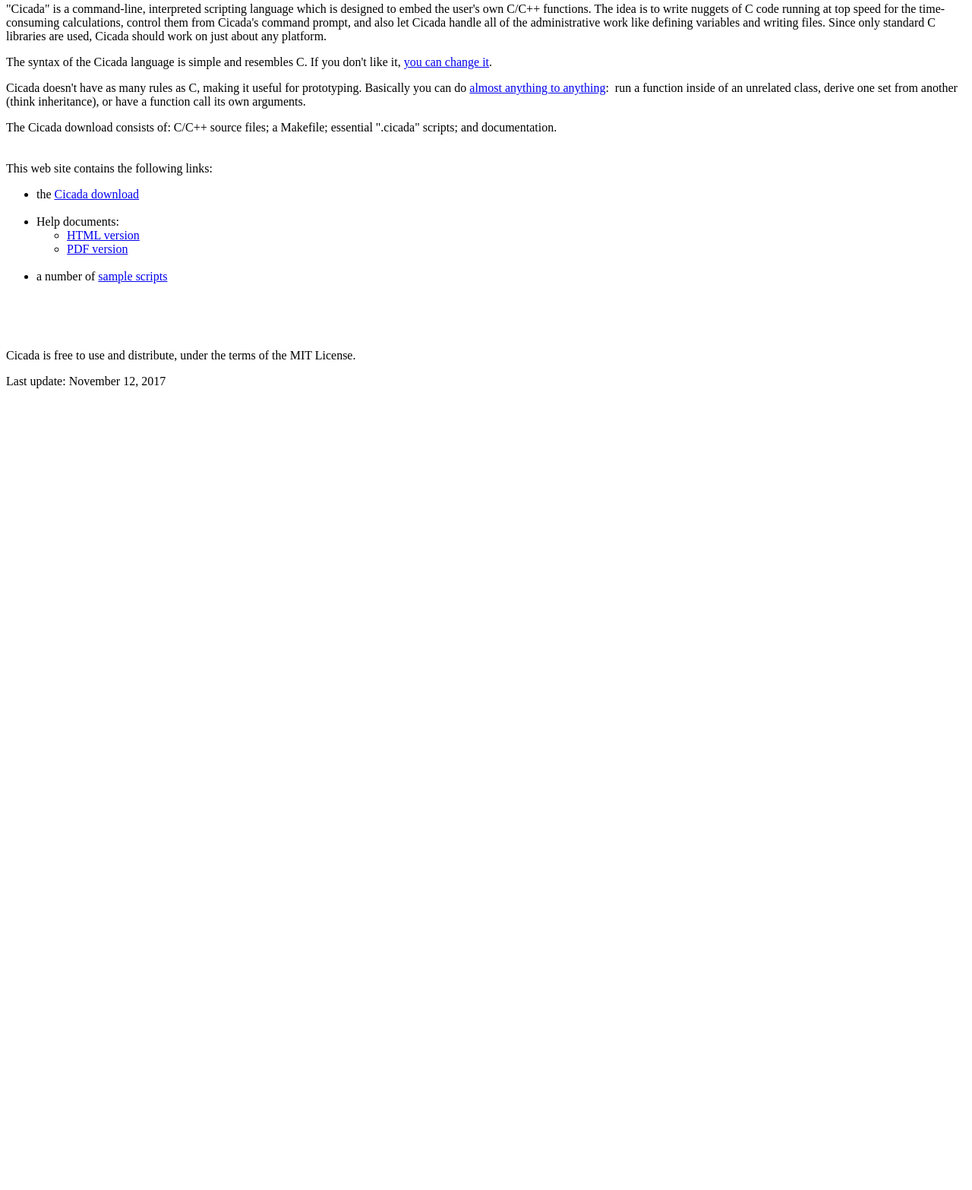
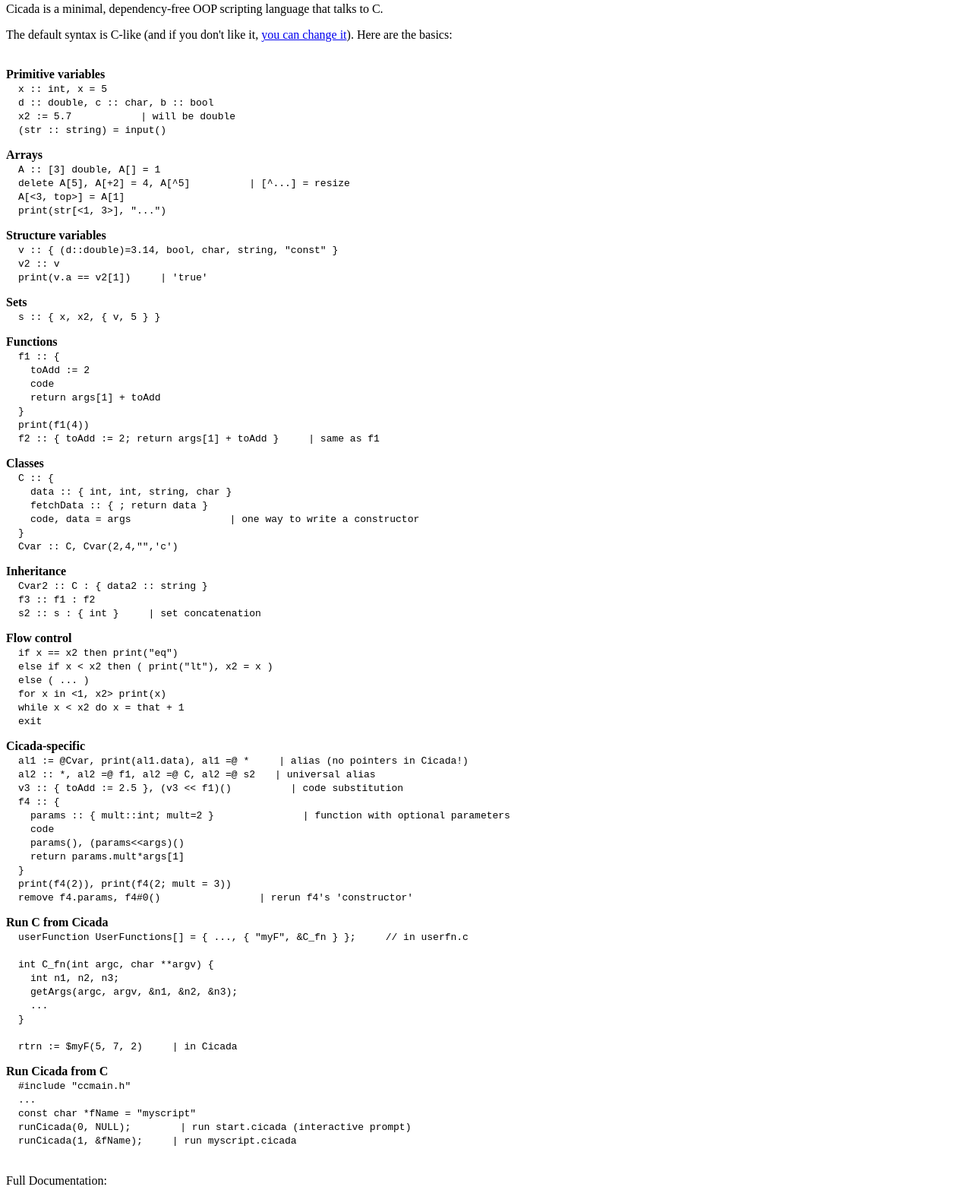
Before and after one commit to heltilda/cicada, a plain HTML site: page docs/index.html in a window 1280 px wide. Shown: the part 340-1906 px from the top of the page at 76% size. Before the commit the page ends 867 px from the top, so only its background shows below. Drawn offline with Linux system fonts and the light colour scheme.

Commit message:
Updated index.html

```diff
--- a/docs/index.html
+++ b/docs/index.html
@@ -16,39 +16,108 @@
 <a href="https://github.com/heltilda/cicada">Cicada download site</a> &nbsp; &nbsp;
 <a href="https://heltilda.github.io/cicada/toc.html">HTML docs</a> &nbsp; &nbsp;
 <a href="https://github.com/heltilda/cicada/blob/master/CicadaHelp.pdf">PDF docs</a> &nbsp; &nbsp;
-<a href="https://heltilda.github.io/cicada/samples.html">Sample scripts</a>
 <br><br><br><P><img src="https://heltilda.github.io/cicada/cicadaLogoBitmapMedium.jpg" border="0" align="center"><P>
 </center>
 
 
-<br><P>"Cicada" is a command-line, interpreted scripting language which is designed to embed the user's own C/C++ functions.  The idea is to write nuggets of C code running at top speed for the time-consuming calculations, control them from Cicada's command prompt, and also let Cicada handle all of the administrative work like defining variables and writing files.  Since only standard C libraries are used, Cicada should work on just about any platform.
+<br><p>Cicada is a minimal, dependency-free OOP scripting language that talks to C.
 
-<P>The syntax of the Cicada language is simple and resembles C.  If you don't like it, <a href="https://heltilda.github.io/cicada/help_4.html">you can change it</a>.
+<p>The default syntax is C-like (and if you don't like it,
+<a href="https://heltilda.github.io/cicada/help_4.html">you can change it</a>).  Here are the basics:
 
-<P>Cicada doesn't have as many rules as C, making it useful for prototyping.  Basically you can do <a href="https://heltilda.github.io/cicada/epcs.html">almost anything to anything</a>:&nbsp;  run a function inside of an unrelated class, derive one set from another (think inheritance), or have a function call its own arguments.
+<p><br><b>Primitive variables</b><br>
+&emsp;<code>x :: int, x = 5</code><br>
+&emsp;<code>d :: double, c :: char, b :: bool</code><br>
+&emsp;<code>x2 := 5.7&emsp;&emsp;&emsp;&emsp;&emsp;&emsp;&emsp;| will be double</code><br>
+&emsp;<code>(str :: string) = input()</code><br>
 
+<p><b>Arrays</b><br>
+&emsp;<code>A :: [3] double, A[] = 1</code><br>
+&emsp;<code>delete A[5], A[+2] = 4, A[^5]&emsp;&emsp;&emsp;&emsp;&emsp;&emsp;| [^...] = resize</code><br>
+&emsp;<code>A[<3, top>] = A[1]</code><br>
+&emsp;<code>print(str[<1, 3>], "...")</code><br>
 
-<P>The Cicada download consists of:  C/C++ source files; a Makefile; essential ".cicada" scripts; and documentation.
+<p><b>Structure variables</b><br>
+&emsp;<code>v :: { (d::double)=3.14, bool, char, string, "const" }</code><br>
+&emsp;<code>v2 :: v</code><br>
+&emsp;<code>print(v.a == v2[1])&emsp;&emsp;&emsp;| 'true'</code>
 
-<br><br><br>This web site contains the following links:
+<p><b>Sets</b><br>
+&emsp;<code>s :: { x, x2, { v, 5 } }</code><br>
 
-<ul>
-<li> the <a href="https://github.com/heltilda/cicada">Cicada download</a>
+<p><b>Functions</b><br>
+&emsp;<code>f1 :: {</code><br>
+&emsp;&emsp;<code>toAdd := 2</code><br>
+&emsp;&emsp;<code>code</code><br>
+&emsp;&emsp;<code>return args[1] + toAdd</code><br>
+&emsp;<code>}</code><br>
+&emsp;<code>print(f1(4))</code><br>
+&emsp;<code>f2 :: { toAdd := 2; return args[1] + toAdd }&emsp;&emsp;&emsp;| same as f1</code><br>
 
-<br><br> <li> Help documents:
+<p><b>Classes</b><br>
+&emsp;<code>C :: {</code><br>
+&emsp;&emsp;<code>data :: { int, int, string, char }</code><br>
+&emsp;&emsp;<code>fetchData :: { ; return data }</code><br>
+&emsp;&emsp;<code>code, data = args&emsp;&emsp;&emsp;&emsp;&emsp;&emsp;&emsp;&emsp;&emsp;&emsp;| one way to write a constructor</code><br>
+&emsp;<code>}</code><br>
+&emsp;<code>Cvar :: C, Cvar(2,4,"",'c')</code>
+
+<p><b>Inheritance</b><br>
+&emsp;<code>Cvar2 :: C : { data2 :: string }</code><br>
+&emsp;<code>f3 :: f1 : f2</code><br>
+&emsp;<code>s2 :: s : { int }&emsp;&emsp;&emsp;| set concatenation</code><br>
+
+<p><b>Flow control</b><br>
+&emsp;<code>if x == x2  then print("eq")</code><br>
+&emsp;<code>else if x &lt; x2  then ( print("lt"), x2 = x )</code><br>
+&emsp;<code>else  ( ... )</code><br>
+&emsp;<code>for x in &lt;1, x2&gt;  print(x)</code><br>
+&emsp;<code>while x &lt; x2  do x = that + 1</code><br>
+&emsp;<code>exit</code><br>
+
+<p><b>Cicada-specific</b><br>
+&emsp;<code>al1 := @Cvar, print(al1.data), al1 =@ *&emsp;&emsp;&emsp;| alias (no pointers in Cicada!)</code><br>
+&emsp;<code>al2 :: *, al2 =@ f1, al2 =@ C, al2 =@ s2&emsp;&emsp;| universal alias</code><br>
+&emsp;<code>v3 :: { toAdd := 2.5 }, (v3 &lt;&lt; f1)()&emsp;&emsp;&emsp;&emsp;&emsp;&emsp;| code substitution</code><br>
+&emsp;<code>f4 :: {</code><br>
+&emsp;&emsp;<code>params :: { mult::int; mult=2 }&emsp;&emsp;&emsp;&emsp;&emsp;&emsp;&emsp;&emsp;&emsp;| function with optional parameters</code><br>
+&emsp;&emsp;<code>code</code><br>
+&emsp;&emsp;<code>params(), (params&lt;&lt;args)()</code><br>
+&emsp;&emsp;<code>return params.mult*args[1]</code><br>
+&emsp;<code>}</code><br>
+&emsp;<code>print(f4(2)), print(f4(2; mult = 3))</code><br>
+&emsp;<code>remove f4.params, f4#0()&emsp;&emsp;&emsp;&emsp;&emsp;&emsp;&emsp;&emsp;&emsp;&emsp;| rerun f4's 'constructor'</code><br>
+
+<p><b>Run C from Cicada</b><br>
+&emsp;<code>userFunction UserFunctions[] = { ..., { "myF", &C_fn } };&emsp;&emsp;&emsp;// in userfn.c</code><br>
+<br>
+&emsp;<code>int C_fn(int argc, char **argv)  {</code><br>
+&emsp;&emsp;<code>int n1, n2, n3;</code><br>
+&emsp;&emsp;<code>getArgs(argc, argv, &n1, &n2, &n3);</code><br>
+&emsp;&emsp;<code>...</code><br>
+&emsp;<code>}</code><br>
+<br>
+&emsp;<code>rtrn := $myF(5, 7, 2)&emsp;&emsp;&emsp;| in Cicada</code><br>
+
+<p><b>Run Cicada from C</b><br>
+&emsp;<code>#include "ccmain.h"</code><br>
+&emsp;<code>...</code><br>
+&emsp;<code>const char *fName = "myscript"</code><br>
+&emsp;<code>runCicada(0, NULL);&emsp;&emsp;&emsp;&emsp;&emsp;| run start.cicada (interactive prompt)</code><br>
+&emsp;<code>runCicada(1, &fName);&emsp;&emsp;&emsp;| run myscript.cicada</code><br>
+
+<br><br>Full Documentation:
 <ul>
 <li> <a href="https://heltilda.github.io/cicada/toc.html">HTML version</a>
 <li> <a href="https://github.com/heltilda/cicada/blob/master/CicadaHelp.pdf">PDF version</a>
-</ul>
-<br> <li> a number of <a href="https://heltilda.github.io/cicada/samples.html">sample scripts</a>
 </ul>
 
 
 
 
-<br><br><br>
+<br><br>
 <P>Cicada is free to use and distribute, under the terms of the MIT License.
 
-<br><P>Last update:  November 12, 2017
+<br><P>Last update:  September 28, 2025
 
 </BODY>
```
